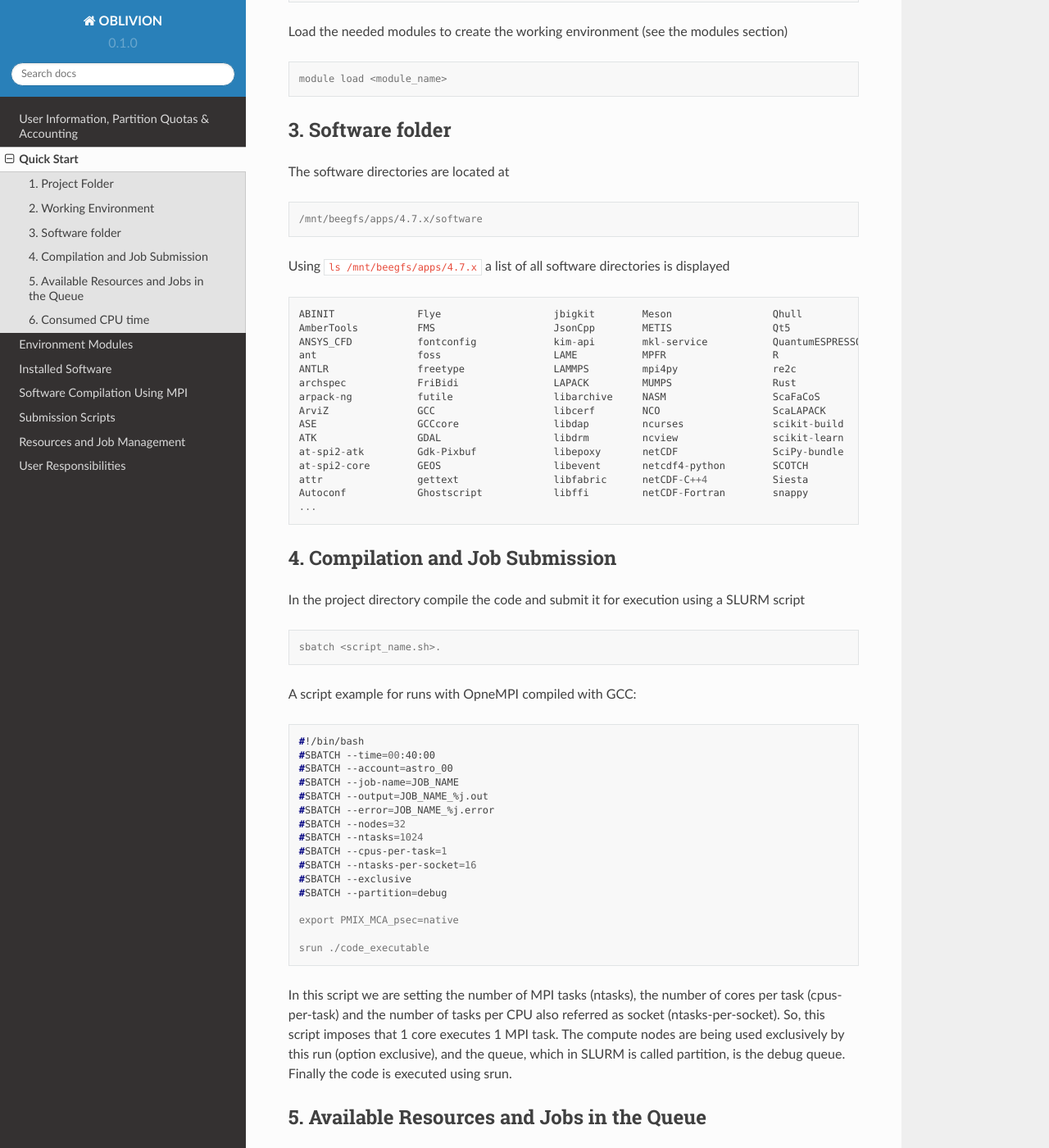
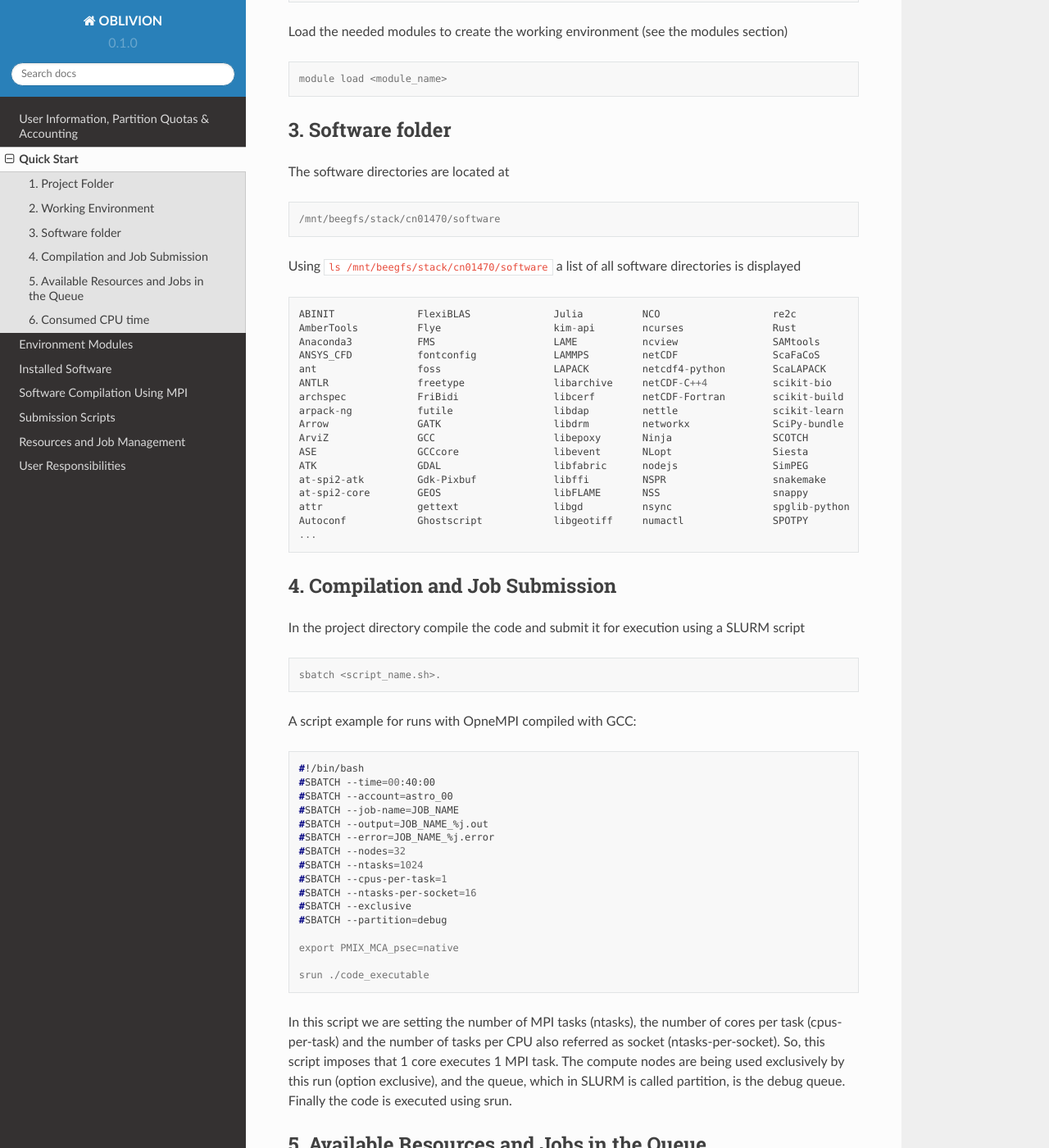
Before and after one commit to mavillez/Oblivion, a Sphinx documentation site: the page built from docs/source/quick_start.rst, in a window 1280 px wide and 1400 px high, scrolled down 522 px. Shown: the whole window at 82% size. Built offline with Sphinx 7.4.7 and the Read the Docs theme 2.0.0, drawn with Linux system fonts in a browser that asks for light colours; some of the changed text lies outside the part shown.

Commit message:
Update quick_start.rst

```diff
--- a/docs/source/quick_start.rst
+++ b/docs/source/quick_start.rst
@@ -34,26 +34,28 @@
 
 .. code-block:: console
 
-    /mnt/beegfs/apps/4.7.x/software
+    /mnt/beegfs/stack/cn01470/software
 
-Using ``ls /mnt/beegfs/apps/4.7.x`` a list of all software directories is displayed
+Using ``ls /mnt/beegfs/stack/cn01470/software`` a list of all software directories is displayed
 
 .. code-block:: julia
 
-  ABINIT              Flye                   jbigkit        Meson                 Qhull
-  AmberTools          FMS                    JsonCpp        METIS                 Qt5
-  ANSYS_CFD           fontconfig             kim-api        mkl-service           QuantumESPRESSO
-  ant                 foss                   LAME           MPFR                  R
-  ANTLR               freetype               LAMMPS         mpi4py                re2c
-  archspec            FriBidi                LAPACK         MUMPS                 Rust
-  arpack-ng           futile                 libarchive     NASM                  ScaFaCoS
-  ArviZ               GCC                    libcerf        NCO                   ScaLAPACK
-  ASE                 GCCcore                libdap         ncurses               scikit-build
-  ATK                 GDAL                   libdrm         ncview                scikit-learn
-  at-spi2-atk         Gdk-Pixbuf             libepoxy       netCDF                SciPy-bundle
-  at-spi2-core        GEOS                   libevent       netcdf4-python        SCOTCH
-  attr                gettext                libfabric      netCDF-C++4           Siesta
-  Autoconf            Ghostscript            libffi         netCDF-Fortran        snappy
+  ABINIT              FlexiBLAS              Julia          NCO                   re2c
+  AmberTools          Flye                   kim-api        ncurses               Rust
+  Anaconda3           FMS                    LAME           ncview                SAMtools
+  ANSYS_CFD           fontconfig             LAMMPS         netCDF                ScaFaCoS
+  ant                 foss                   LAPACK         netcdf4-python        ScaLAPACK
+  ANTLR               freetype               libarchive     netCDF-C++4           scikit-bio
+  archspec            FriBidi                libcerf        netCDF-Fortran        scikit-build
+  arpack-ng           futile                 libdap         nettle                scikit-learn
+  Arrow               GATK                   libdrm         networkx              SciPy-bundle
+  ArviZ               GCC                    libepoxy       Ninja                 SCOTCH
+  ASE                 GCCcore                libevent       NLopt                 Siesta
+  ATK                 GDAL                   libfabric      nodejs                SimPEG
+  at-spi2-atk         Gdk-Pixbuf             libffi         NSPR                  snakemake
+  at-spi2-core        GEOS                   libFLAME       NSS                   snappy
+  attr                gettext                libgd          nsync                 spglib-python
+  Autoconf            Ghostscript            libgeotiff     numactl               SPOTPY
   ...
 
 
@@ -100,17 +102,25 @@
   $ sinfo
 
   PARTITION AVAIL  TIMELIMIT  NODES  STATE NODELIST
-  private*     up 3-00:00:00     10  alloc cn[001-004,021-028,032-033]
-  private*     up 3-00:00:00     78   idle cn[005-020,029-031,034-088]
-  debug        up 2-00:00:00     10  alloc cn[001-004,021-028,032-033]
-  debug        up 2-00:00:00     78   idle cn[005-020,029-031,034-058]
-  medium       up 2-00:00:00     10  alloc cn[021-028,032-033]
-  medium       up 2-00:00:00     28   idle cn[029-031,034-058]
-  short        up 3-00:00:00      4  alloc cn[001-004]
-  short        up 3-00:00:00     16   idle cn[005-020]
+  private*     up 3-00:00:00      2  down* cn[076,080]
+  private*     up 3-00:00:00      2    mix cn[025,030]
+  private*     up 3-00:00:00     12  alloc cn[013-018,021,023,026-029]
+  private*     up 3-00:00:00     71   idle cn[002-012,019-020,022,024,031-075,077-079,081-088]
+  private*     up 3-00:00:00      1   down cn001
+  debug        up 2-00:00:00      2    mix cn[025,030]
+  debug        up 2-00:00:00     12  alloc cn[013-018,021,023,026-029]
+  debug        up 2-00:00:00     43   idle cn[002-012,019-020,022,024,031-058]
+  debug        up 2-00:00:00      1   down cn001
+  short        up 3-00:00:00      6  alloc cn[013-018]
+  short        up 3-00:00:00     13   idle cn[002-012,019-020]
+  short        up 3-00:00:00      1   down cn001
+  medium       up 2-00:00:00      2    mix cn[025,030]
+  medium       up 2-00:00:00      6  alloc cn[021,023,026-029]
+  medium       up 2-00:00:00     30   idle cn[022,024,031-058]
 
+To learn the meaning of states down, mix, alloc, and idle read the manual pages by issuing the command ``man sinfo``.
 
-To check if the job is in the queue to run just execute
+To check if a job is in the queue to run just execute
 
 .. code-block:: console
 
```
